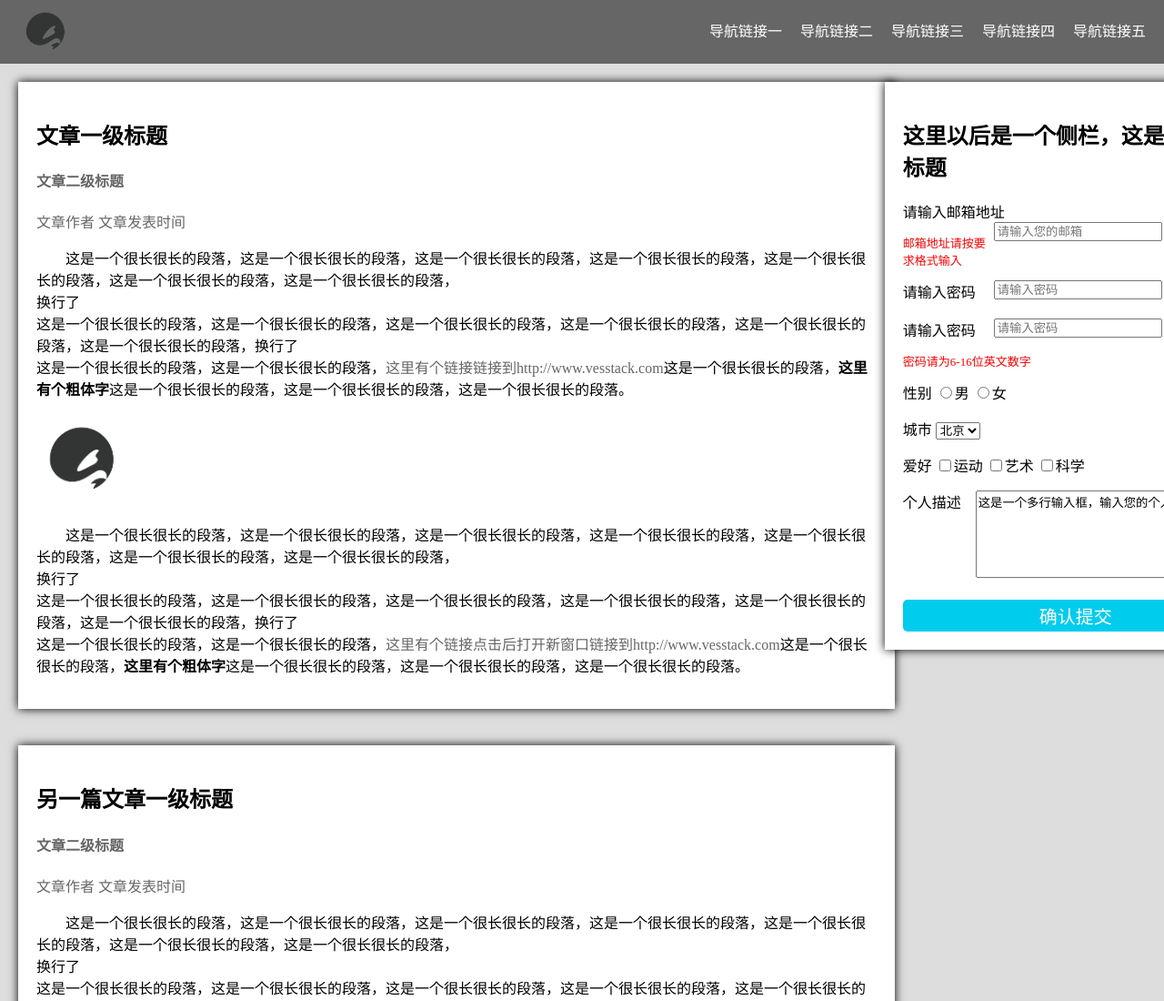
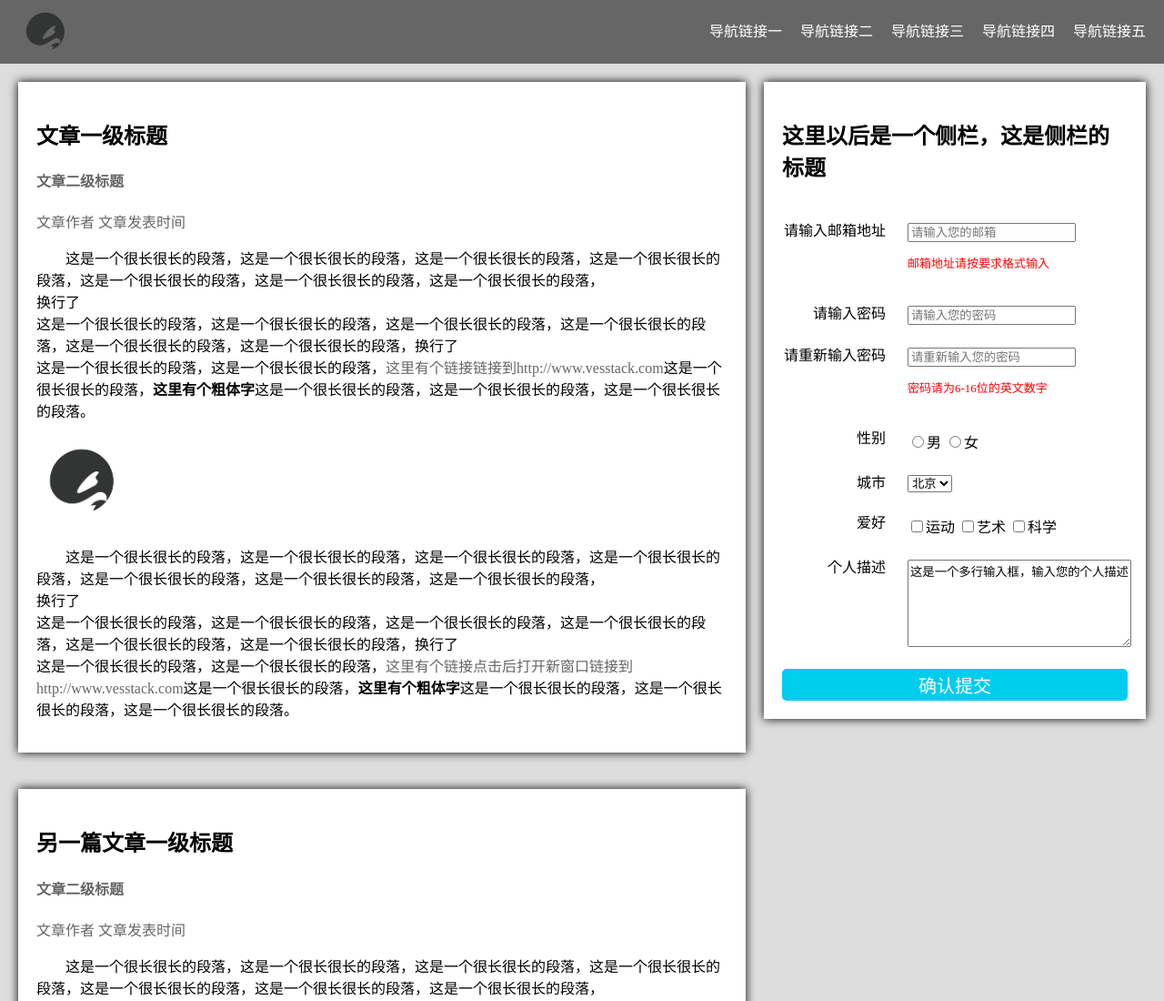
Before and after one commit to LCINA/Baidu_IFE-2016, a plain HTML site: page LCINA/2/task005/task005.html in a window 1280 px wide. Shown: the top 1100 px of the page at 91% size. Drawn offline with Linux system fonts and the light colour scheme.

Commit message:
李志伟-完善侧边栏的显示以及布局
完善侧边栏的显示以及布局

```diff
--- a/LCINA/2/task005/style.css
+++ b/LCINA/2/task005/style.css
@@ -56,26 +56,22 @@ body{
 
 /*主内容样式*/
 .container{
-	width: 100%;
-	position: relative;
 	overflow:auto;
-	/*防止父div不随子div高度变化*/
 }
 .container_left{
-	width: 76%;
+	width: calc(100% - 480px);
 	float: left;
 }
 .Side_Bar{
-	position: fixed;
+	float: right;
 	width: 380px;
-	margin-left: 76%;
 	background-color: #fff;
 	-webkit-box-shadow:0 0 10px #000;
   	-moz-box-shadow:0 0 10px #000;
   	box-shadow:0 0 10px #000;
   	-webkit-transition:all 0.3s linear;
   	padding: 20px;
-  	margin-top: 20px;
+  	margin: 20px;
 }
 .Side_Bar:hover{
   	-webkit-box-shadow:0 0 10px #0CC;
@@ -167,7 +163,17 @@ img{
 	margin-right: auto;
 }
 .input_area{
-	width: 75%;
+	width: 240px;
+	display: inline-block;
+	/*实现label与输入框对齐*/
+	vertical-align: text-top;
+}
+.label_style{
+	display: inline-block;
+	width: 30%;
+	text-align: right;
+	margin-top: 20px;
+	margin-right: 20px;
 }
 .input_style{
 	float: right;
@@ -177,18 +183,6 @@ img{
 	color: red;
 	font-size: 13px;
 	/*margin-left: 125px;*/
-}
-
-.personal_profile{
-	position: relative;
-	width: 100%;
-}
-.personal_label{
-	position: absolute;
-	top:0;
-}
-.input_profile{
-	margin-left: 80px;
 }
 .btn_submit{
 	background-color: #0CE;
--- a/LCINA/2/task005/task005.html
+++ b/LCINA/2/task005/task005.html
@@ -139,32 +139,41 @@
 
 		<div class="Side_Bar">
 			<h2>这里以后是一个侧栏，这是侧栏的标题</h2>
-		    <div class="sidebar">
+		    <form class="form_style">
 		    	<div class="email">
+		    		<label class="label_style">请输入邮箱地址</label>
 		    		<div class="input_area">
-			    		<label id="">请输入邮箱地址</label>
-			    		<input type="text" placeholder="请输入您的邮箱" class="input_style" name="email">
-		    		</div>
+		    			<input type="text" id="email" placeholder="请输入您的邮箱">
 		    			<p class="warn">邮箱地址请按要求格式输入</p>
 		    		</div>
+		    	</div>
+
 		    	<div class="password">
+		    		<label class="label_style">请输入密码</label>
 		    		<div class="input_area">
-			    		<label>请输入密码</label>
-			    		<input type="password" placeholder="请输入密码" class="input_style" name="password">
-			    		<div>&nbsp;</div>
-			    		<label>请输入密码</label>
-			    		<input type="password" placeholder="请输入密码" class="input_style">
-			    		<p class="warn">密码请为6-16位英文数字</p>
+		    			<input type="password" id="password" placeholder="请输入您的密码">
 		    		</div>
 		    	</div>
+
+		    	<div class="password">
+		    		<label class="label_style">请重新输入密码</label>
+		    		<div class="input_area" placeholder="请输入您的密码">
+		    			<input type="password" id="password" placeholder="请重新输入您的密码">
+		    			<p class="warn">密码请为6-16位的英文数字</p>
+		    		</div>
+		    	</div>
+
 		    	<div class="sex_choice">
-					<span>性别</span>
-					<label><input type="radio" name="sex" id="male" />男</label >
-					<label ><input type="radio" name="sex" id="famale"/>女</label >
+					<label class="label_style">性别</label>
+					<div class="input_area">
+						<label><input type="radio" name="sex" id="male" />男</label>
+						<label ><input type="radio" name="sex" id="famale"/>女</label>
 					</div>
-				<p></p>
+				</div>
+
 				<div class="city_choice">
-					<span>城市</span>
+					<label class="label_style">城市</label>
+					<div class="input_area">
 						<select>
 					        <option value="1" id="Beijing">北京</option>
 					        <option value="2" id="Wuhan">武汉</option>
@@ -173,20 +182,25 @@
 					        <option value="5" id="Guangzhou">广州</option>
 			    		</select>
 		    		</div>
-				<p></p>
+				</div>
+
 				<div class="hobby_choice">
-					<span>爱好</span>
+					<label class="label_style">爱好</label>
+					<div class="input_area">
 					    <input type="checkbox" name="sports" id="sports">运动
 					    <input type="checkbox" name="art" id="art">艺术
 					    <input type="checkbox" name="techo" id="techo">科学
 				    </div>
-				<p></p>
+				</div>
+
 				<div class="personal_profile">
-					<span class="personal_label">个人描述</span>
-		    		<textarea rows="6"  style="width:70%;" class="input_profile">这是一个多行输入框，输入您的个人描述</textarea>
+					<label class="label_style">个人描述</label>
+					<div class="input_area">
+		    			<textarea rows="6" style="width:100%;" class="input_profile">这是一个多行输入框，输入您的个人描述</textarea>
+		    		</div>
 				</div>
 				<input type="submit" value="确认提交" class="btn_submit">
-		    </div>
+			</form>
 		</div>
     </div>
 
```
Lines whose indentation alone changed are shown as unchanged.
